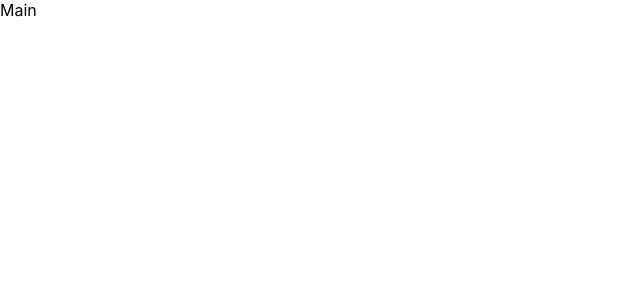
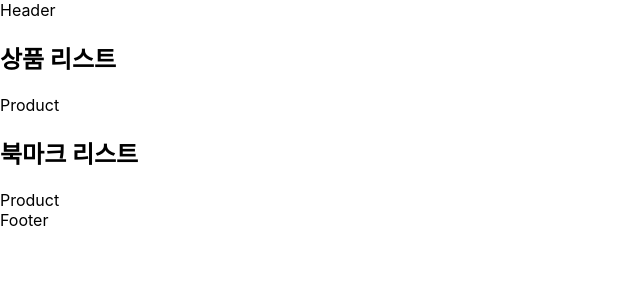
Before and after one commit to Xiel0112/coz-shopping, a React (Create React App) app in the folder coz-shopping/: page / in a window 1280 px wide. Shown: the top 300 px of the page, without its empty margins (0-640 px from the left). Built offline with nearby package versions, Linux system fonts and the light colour scheme.

Commit message:
[Main] 페이지 구조

```diff
--- /dev/null
+++ b/coz-shopping/src/component/Footer.js
@@ -0,0 +1,5 @@
+const Footer = () => {
+  return <div>Footer</div>;
+};
+
+export default Footer;
--- /dev/null
+++ b/coz-shopping/src/component/Header.js
@@ -0,0 +1,5 @@
+const Header = () => {
+  return <div>Header</div>;
+};
+
+export default Header;
--- /dev/null
+++ b/coz-shopping/src/component/Product.js
@@ -0,0 +1,5 @@
+const Product = () => {
+  return <div>Product</div>;
+};
+
+export default Product;
--- a/coz-shopping/src/page/Main.js
+++ b/coz-shopping/src/page/Main.js
@@ -1,5 +1,24 @@
+import Footer from "../component/Footer";
+import Header from "../component/Header";
+import Product from "../component/Product";
+
 const Main = () => {
-  return <div>Main</div>;
+  return (
+    <div>
+      <Header />
+      <main>
+        <div>
+          <h2>상품 리스트</h2>
+          <Product />
+        </div>
+        <div>
+          <h2>북마크 리스트</h2>
+          <Product />
+        </div>
+      </main>
+      <Footer />
+    </div>
+  );
 };
 
 export default Main;
```
